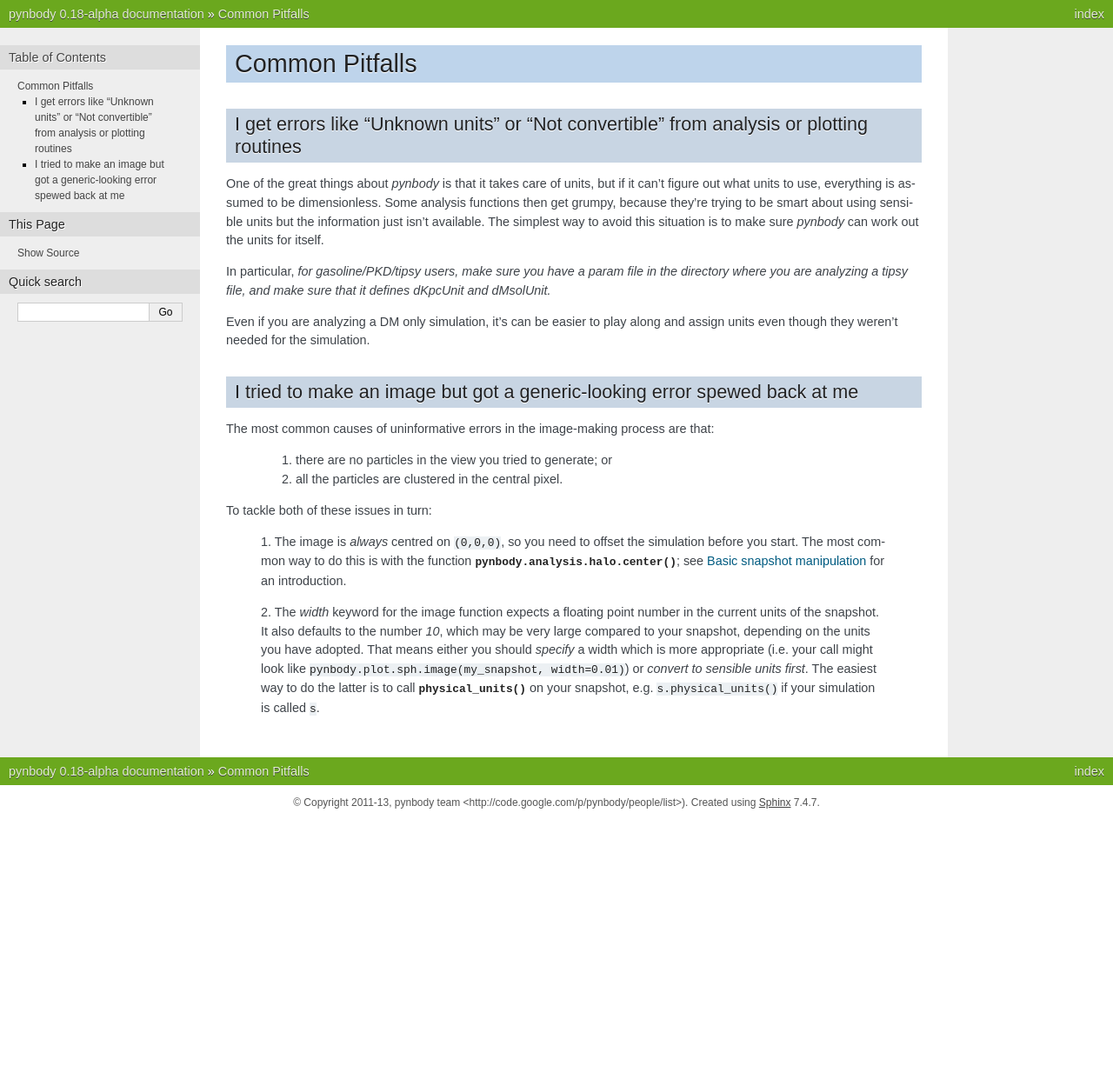
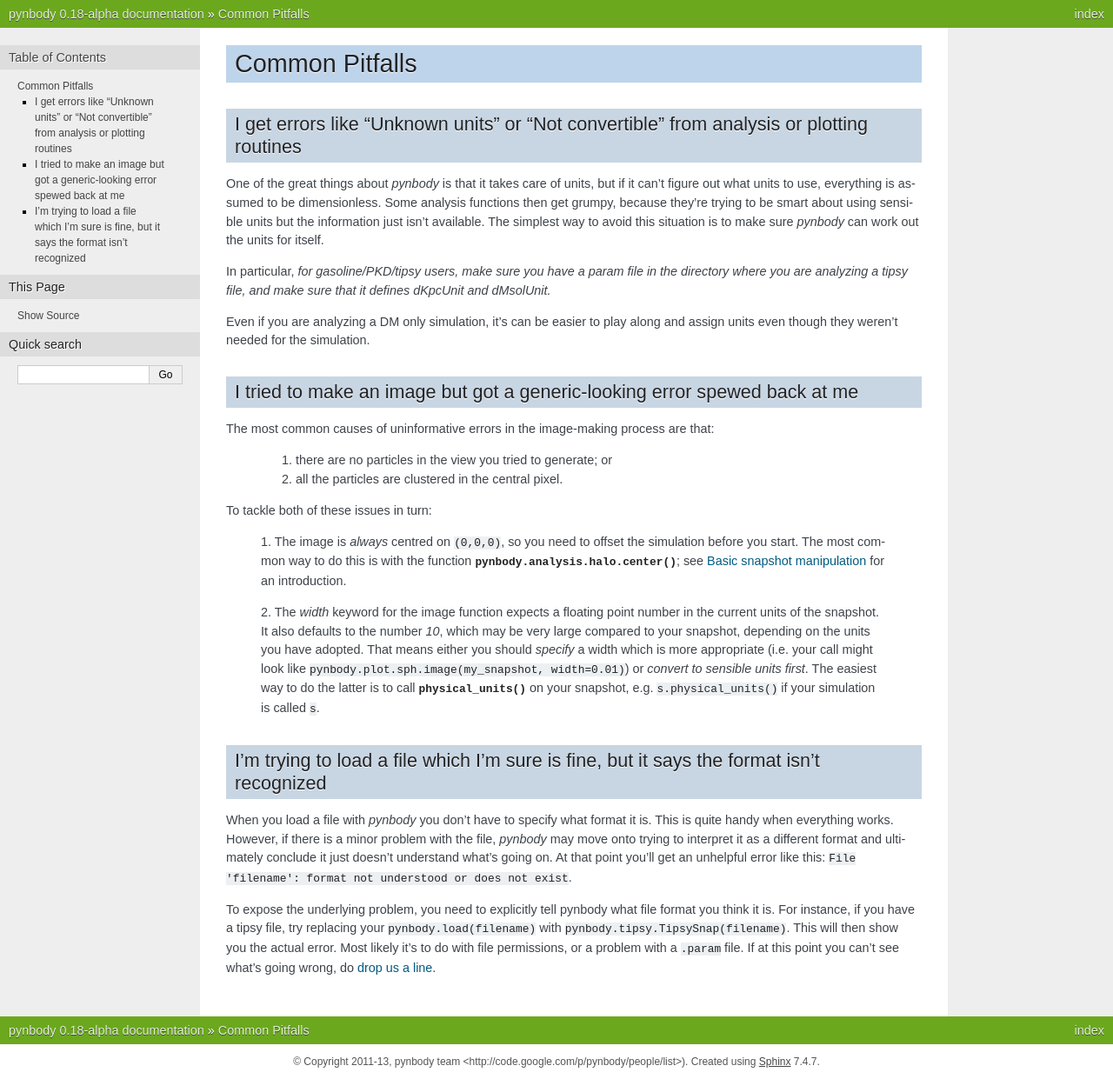
Before and after one commit to pynbody/pynbody, a Sphinx documentation site: the page built from docs/pitfalls.rst, in a window 1280 px wide. Shown: the whole page at 87% size. Built offline with Sphinx 7.4.7, drawn with Linux system fonts in a browser that asks for light colours; formulas are drawn with MathJax 3; pages that are not in the unit, such as notebooks, are missing from menus; before the commit the page ends 943 px from its top, so only the background shows below that.

Commit message:
Add a pitfall

```diff
--- a/docs/pitfalls.rst
+++ b/docs/pitfalls.rst
@@ -47,3 +49,22 @@ To tackle both of these issues in turn:
  to sensible units first*. The easiest way to do the latter is to call
  :func:`~pynbody.snapshot.SimSnap.physical_units` on your snapshot,
  e.g. ``s.physical_units()`` if your simulation is called ``s``.
+
+I'm trying to load a file which I'm sure is fine, but it says the format isn't recognized
+^^^^^^^^^^^^^^^^^^^^^^^^^^^^^^^^^^^^^^^^^^^^^^^^^^^^^^^^^^^^^^^^^^^^^^^^^^^^^^^^^^^^^^^^^
+
+When you load a file with `pynbody` you don't have to specify what
+format it is. This is quite handy when everything works. However, if
+there is a minor problem with the file, `pynbody` may move onto trying
+to interpret it as a different format and ultimately conclude it just
+doesn't understand what's going on. At that point you'll get an unhelpful error
+like this: ``File 'filename': format not understood or does not exist``.
+
+To expose the underlying problem, you need to explicitly tell pynbody
+what file format you think it is. For instance, if you have a tipsy
+file, try replacing your ``pynbody.load(filename)`` with
+``pynbody.tipsy.TipsySnap(filename)``. This will then show you the
+actual error. Most likely it's to do with file permissions, or a
+problem with a ``.param`` file. If at this point you can't see what's
+going wrong, do `drop us a line
+<https://groups.google.com/forum/?fromgroups#!forum/pynbody-users>`_.
```
Also changed, not shown: other parts of docs/pitfalls.rst (+2 -0 lines).
